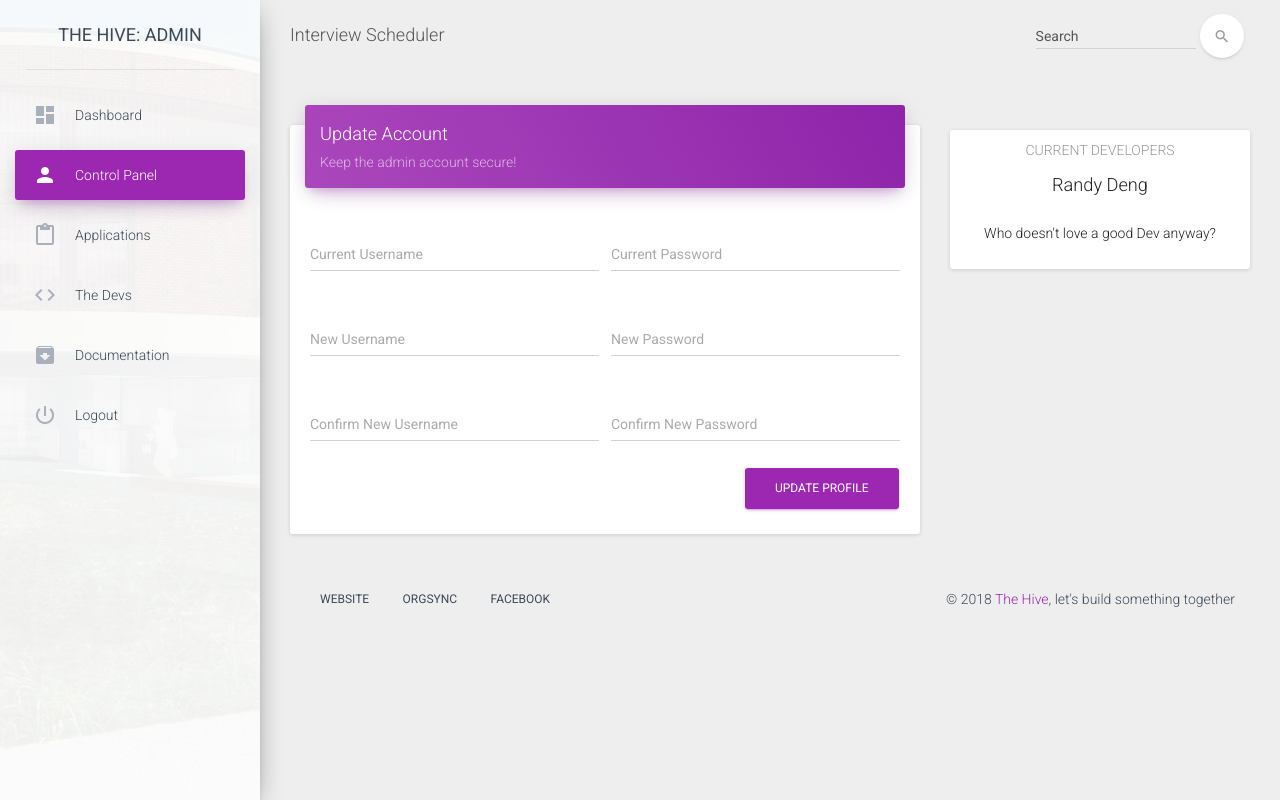
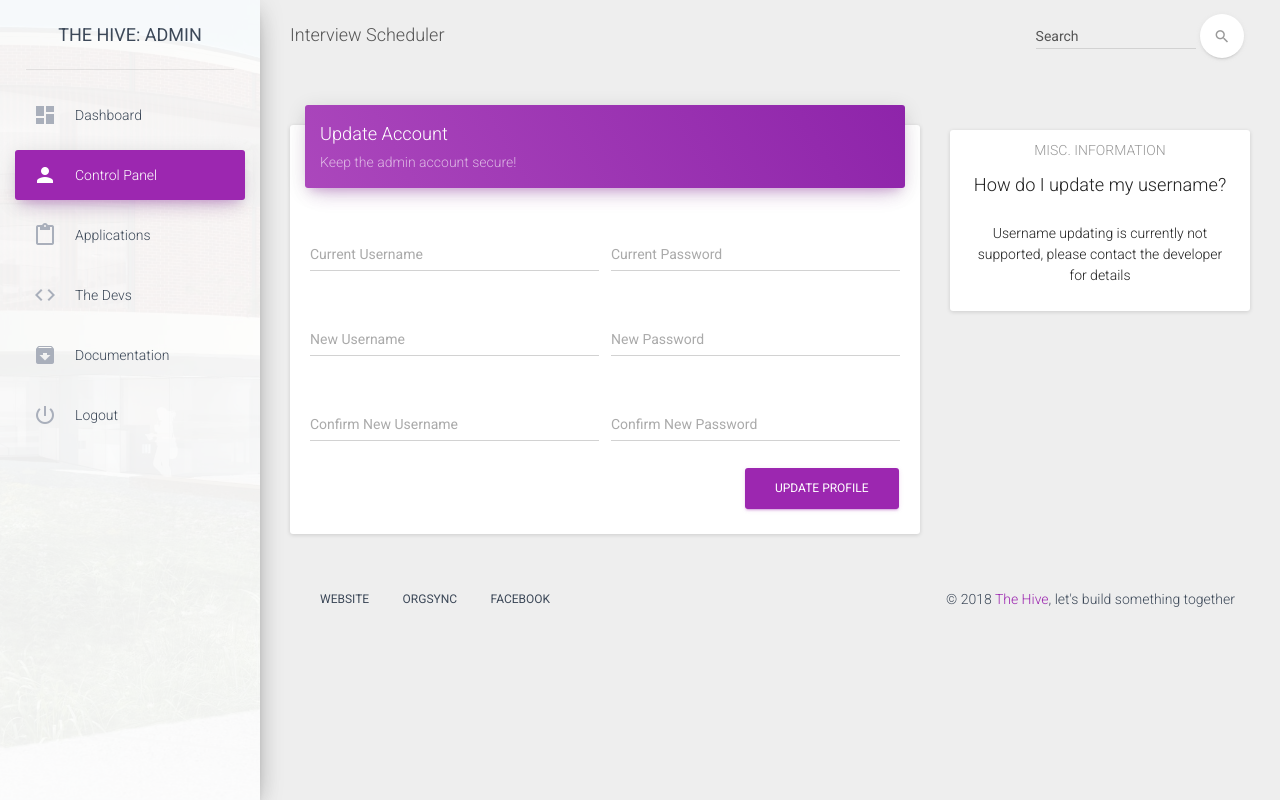
Before and after one commit to RandyDeng/InterviewScheduler, a Flask app: page /admin/control_panel in a window 1280 px wide. Run offline with Flask 2, Linux system fonts and the light colour scheme; a user stored in the database is signed in; some libraries are stand-ins or nearby versions.

Commit message:
Updated side card in control panel

```diff
--- a/app/admin/templates/control_panel.html
+++ b/app/admin/templates/control_panel.html
@@ -63,9 +63,9 @@
         <div class="col-md-4">
             <div class="card card-profile">
                 <div class="content">
-                    <h6 class="category text-gray">Current Developers</h6>
-                    <h4 class="card-title">Randy Deng</h4>
-                    <p class="card-content">Who doesn't love a good Dev anyway?</p>
+                    <h6 class="category text-gray">Misc. Information</h6>
+                    <h4 class="card-title">How do I update my username?</h4>
+                    <p class="card-content">Username updating is currently not supported, please contact the developer for details</p>
                 </div>
             </div>
         </div>
```
